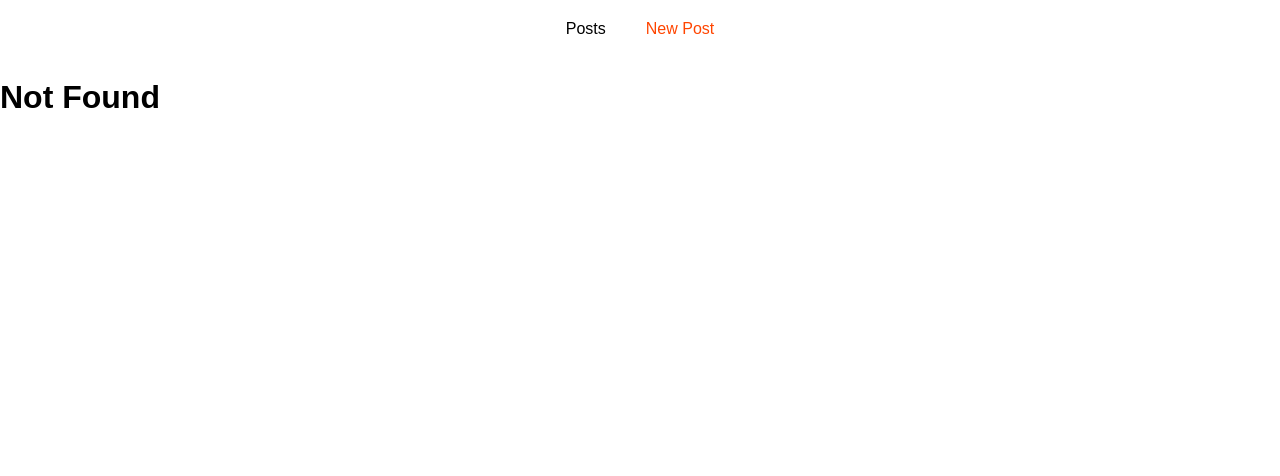
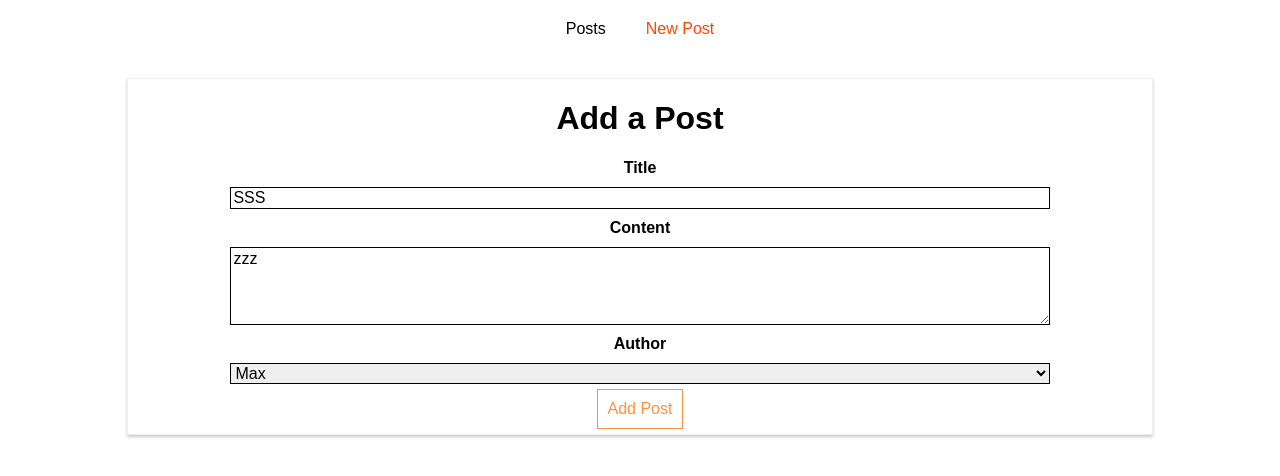
Before and after one commit to rrsrahul/WebDev, a React (Create React App) app in the folder React/Tutorials/Blog/: page /new-post in a window 1280 px wide. Before the commit this address had no page. Shown: the top 476 px of the page. Built offline with nearby package versions, Linux system fonts and the light colour scheme.

Commit message:
LazyRouting

```diff
--- a/React/Tutorials/Blog/src/containers/Blog/Blog.js
+++ b/React/Tutorials/Blog/src/containers/Blog/Blog.js
@@ -1,19 +1,26 @@
 import React, { Component } from 'react';
 //import axios from 'axios';
 //import axios from '../../axios';
-import {Route, NavLink,Switch,Redirect} from 'react-router-dom';
+import {Route, NavLink,Switch} from 'react-router-dom';
+import './Blog.css';
 
 import Posts from '../Posts/Posts';
-import NewPost from '../NewPost/NewPost';
+//import NewPost from '../NewPost/NewPost';
+import asyncComponent from '../../hoc/asyncComponent';
+
+const AsyncNewPost = asyncComponent(()=>
+{
+    return import('../NewPost/NewPost')
+});
 
 
-import './Blog.css';
+
 
 
 class Blog extends Component {
     state =
     {
-        auth:false
+        auth:true
     }
     render () {
 
@@ -42,7 +49,7 @@ class Blog extends Component {
                     </nav>
                 </header>
                 <Switch>
-                    {this.state.auth ? <Route  path='/new-post' component={NewPost}/>:null}
+                    {this.state.auth ? <Route  path='/new-post' component={AsyncNewPost}/>:null}
                     <Route  path='/posts'  component={Posts}/>
                     <Route render={()=><h1>Not Found</h1>}/>
                     {/*<Route  path='/'  component={Posts}/> Use Redirect instead of this*/}
--- /dev/null
+++ b/React/Tutorials/Blog/src/hoc/asyncComponent.js
@@ -0,0 +1,30 @@
+import React,{Component} from 'react';
+
+
+const asyncComponent = (importComponent)=>
+{
+    return class extends Component
+    {
+        state = {
+            component:null
+        }
+
+        componentDidMount=()=>
+        {
+            importComponent()
+            .then(cmp=>
+                {
+                    this.setState({component:cmp.default})
+                });
+        }
+        render()
+        {
+            const C = this.state.component;
+
+            return C? <C {...this.props}/>:null
+        }
+    }
+
+}
+
+export default asyncComponent;
```
